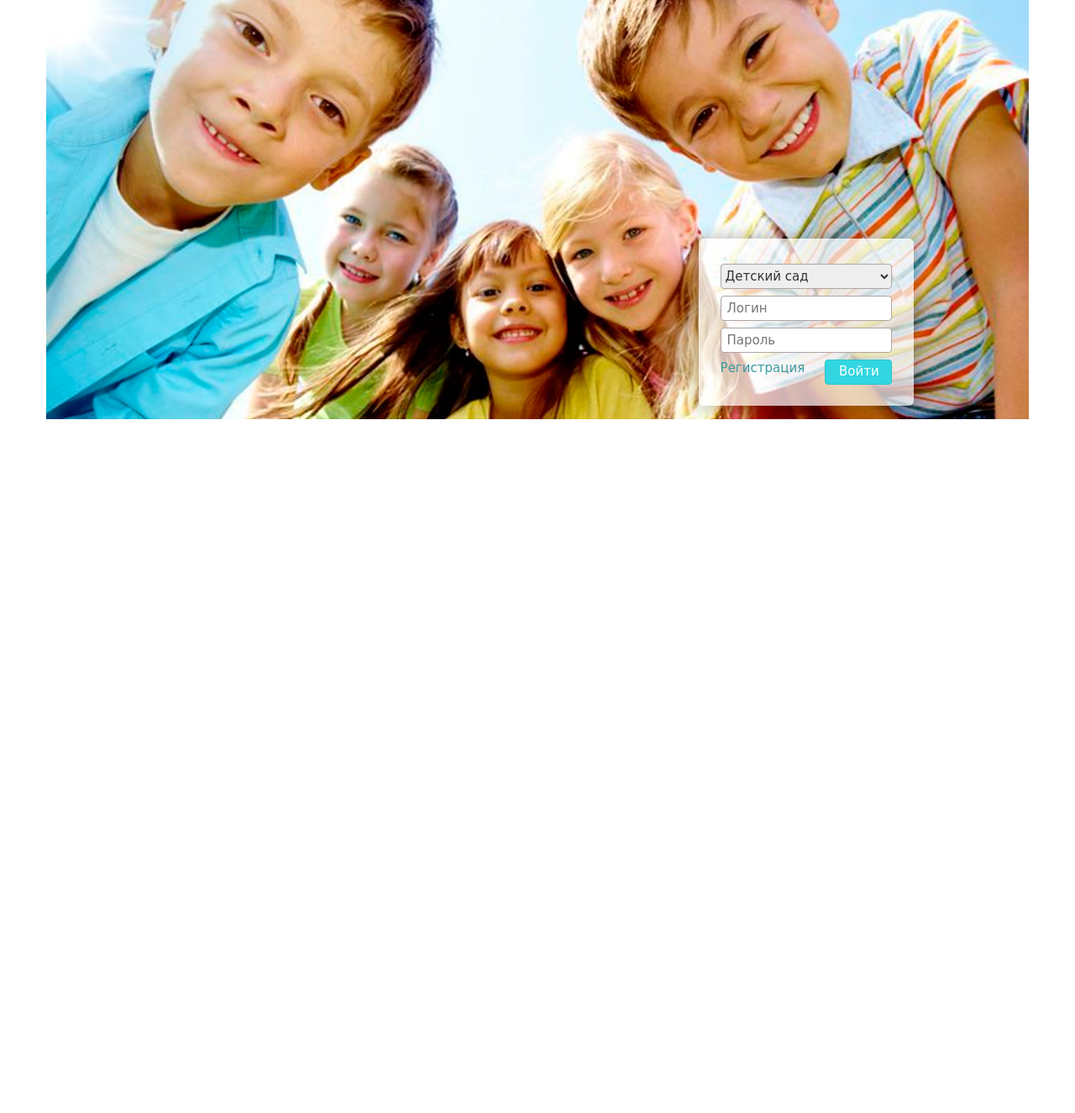
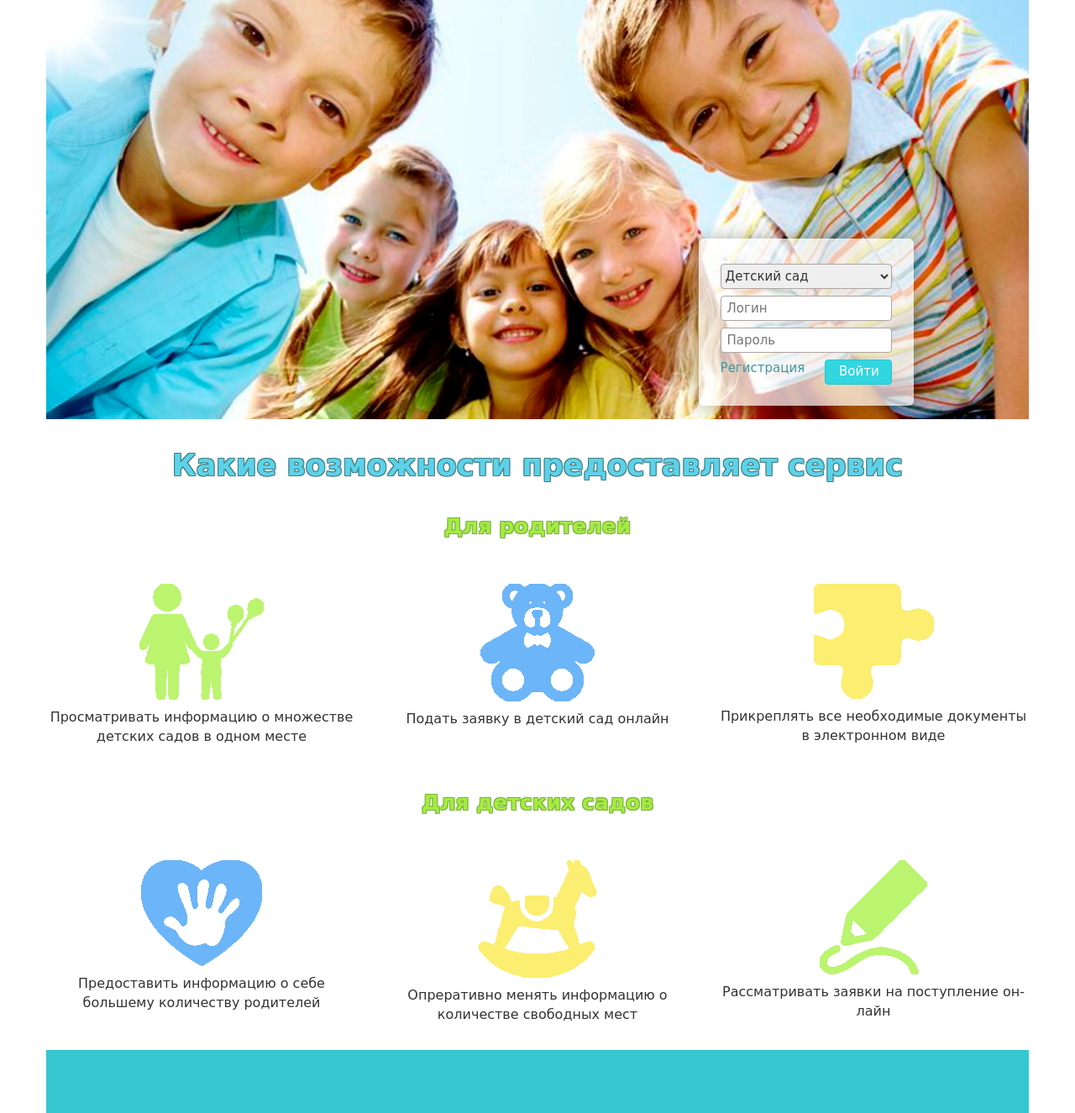
Before and after one commit to IKrivor/Kindergarten, a PHP site: page / in a window 1280 px wide. Shown: the part 76-1401 px from the top of the page at 84% size. Before the commit the page ends 575 px from the top, so only its background shows below. Run offline with PHP 8.4, Linux system fonts and the light colour scheme; some libraries are stand-ins or nearby versions.

Commit message:
Добавить блоки с информацией на главную

```diff
--- a/www/frontend/css/style.css
+++ b/www/frontend/css/style.css
@@ -47,3 +47,28 @@ button#enter {
 a#registration {
     color: #3a9aa0;
 }
+.main-title {
+    text-align: center;
+    padding: 30px 0 10px;
+    font-size: 35px;
+    font-weight: 600;
+    color: #5cd2e9;
+    text-shadow: #427e82 1px 1px 0, #427e82 -1px -1px 0, #427e82 -1px 1px 0, #427e82 1px -1px 0;
+}
+.title {
+    padding: 20px;
+    text-align: center;
+    font-size: 25px;
+    color: #a3ec40;
+    font-weight: 600;
+    text-shadow: #7faf3f 1px 1px 0, #7faf3f -1px -1px 0, #7faf3f -1px 1px 0, #7faf3f 1px -1px 0;
+}
+.info-block {
+    text-align: center;
+    margin: 30px 0;
+    font-size: 16px;
+    color: #333;
+}
+.block-text {
+    padding-top: 10px;
+}
--- a/www/index.php
+++ b/www/index.php
@@ -37,7 +37,40 @@ header('Content-Type: text/html; charset=utf-8]')?>
             </div>
         </form>
     </div>
-
+    <div class="row">
+        <div class="main-title">Какие возможности предоставляет сервис</div>
+        <div class="title">Для родителей</div>
+        <div class="row">
+            <div class="col-md-4 info-block">
+                <img src="frontend/img/info.png" />
+                <div class="block-text">Просматривать информацию о множестве детских садов в одном месте</div>
+            </div>
+            <div class="col-md-4 info-block">
+                <img src="frontend/img/zayavka.png" />
+                <div class="block-text">Подать заявку в детский сад онлайн</div>
+            </div>
+            <div class="col-md-4 info-block">
+                <img src="frontend/img/docs.png" />
+                <div class="block-text">Прикреплять все необходимые документы в электронном виде</div>
+            </div>
+        </div>
+        <div class="title">Для детских садов</div>
+        <div class="row">
+            <div class="col-md-4 info-block">
+                <img src="frontend/img/info_rod.png" />
+                <div class="block-text">Предоставить информацию о себе большему количеству родителей</div>
+            </div>
+            <div class="col-md-4 info-block">
+                <img src="frontend/img/place.png" />
+                <div class="block-text">Опреративно менять информацию о количестве свободных мест</div>
+            </div>
+            <div class="col-md-4 info-block">
+                <img src="frontend/img/online.png" />
+                <div class="block-text">Рассматривать заявки на поступление он-лайн</div>
+            </div>
+        </div>
+    </div>
+    <div class="row top-place"></div>
 </div>
 </body>
 </html>
```
